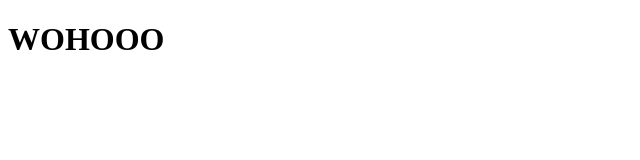
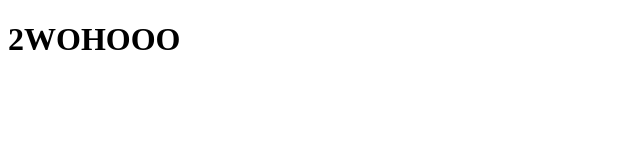
Before and after one commit to chr1se/gitpage, a plain HTML site: page index.html in a window 1280 px wide. Shown: the whole page, without its empty margins (0-640 px from the left). Drawn offline with Linux system fonts and the light colour scheme.

Commit message:
Update index.html

```diff
--- a/index.html
+++ b/index.html
@@ -6,6 +6,6 @@
     <title>Git Test</title>
   </head>
   <body>
-    <h1>WOHOOO</h1>
+    <h1>2WOHOOO</h1>
   </body>
 </html>
```
